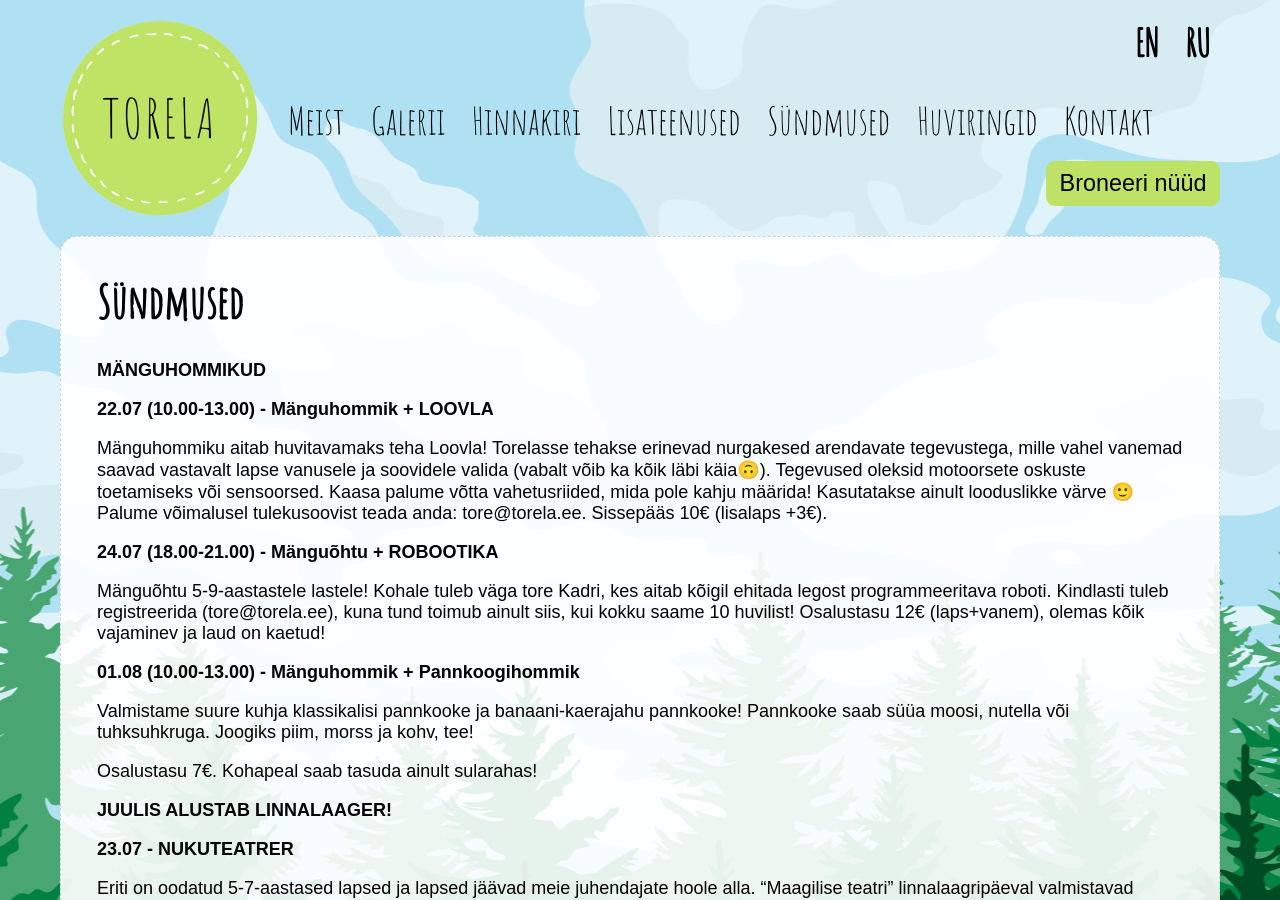
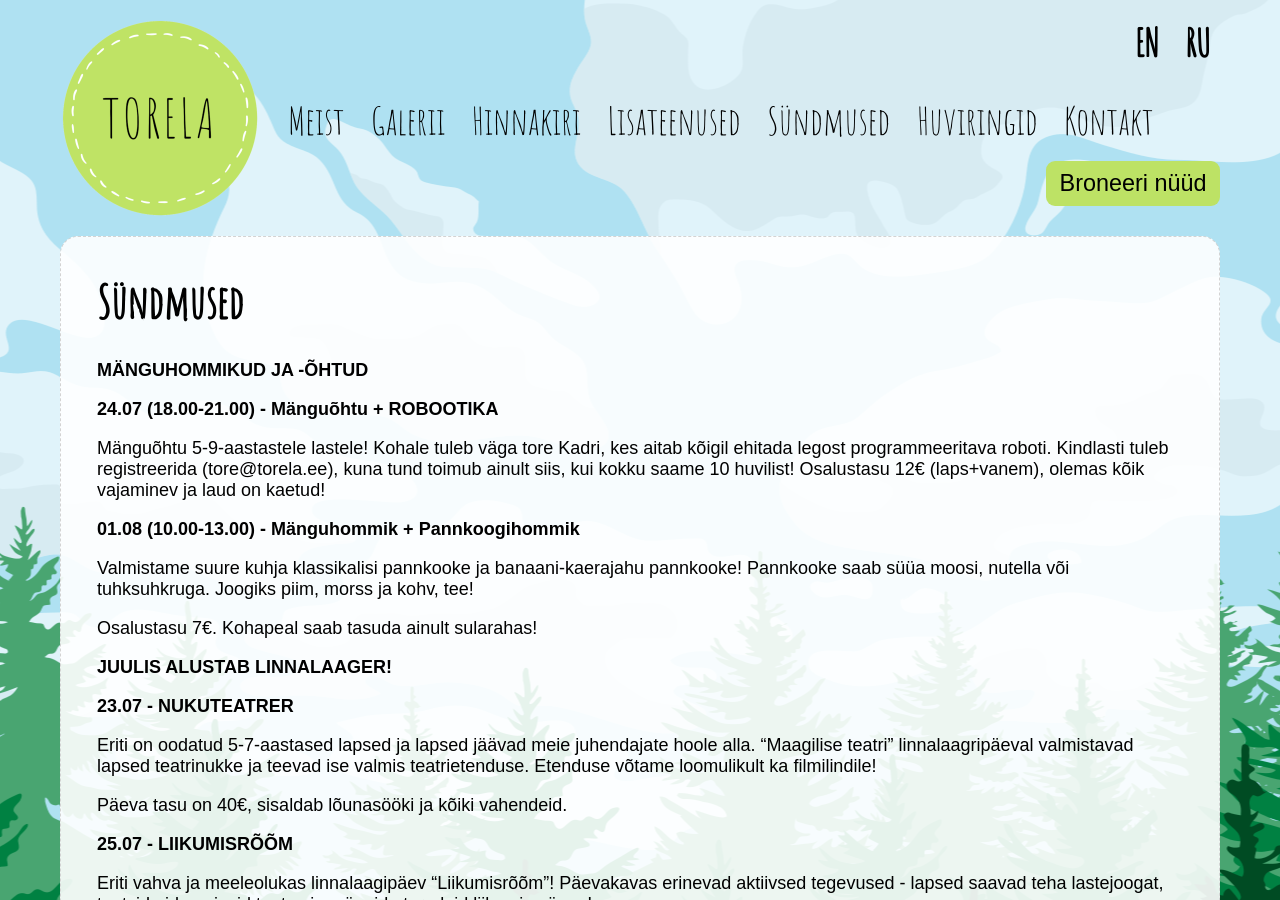
Before and after one commit to mypsik/torela, a Jekyll site: the page built from syndmused/index.md, in a window 1280 px wide and 900 px high. Built offline with Jekyll 4.4.1, drawn with Linux system fonts in a browser that asks for light colours.

Commit message:
Update index.md

```diff
--- a/syndmused/index.md
+++ b/syndmused/index.md
@@ -7,11 +7,7 @@ en: /en/events/
 ru: /ru/events/
 ---
 
-**MÄNGUHOMMIKUD**
-
-**22.07 (10.00-13.00) - Mänguhommik + LOOVLA**
-
-Mänguhommiku aitab huvitavamaks teha Loovla! Torelasse tehakse erinevad nurgakesed arendavate tegevustega, mille vahel vanemad saavad vastavalt lapse vanusele ja soovidele valida (vabalt võib ka kõik läbi käia🙃). Tegevused oleksid motoorsete oskuste toetamiseks või sensoorsed. Kaasa palume võtta vahetusriided, mida pole kahju määrida! Kasutatakse ainult looduslikke värve 🙂 Palume võimalusel tulekusoovist teada anda: tore@torela.ee. Sissepääs 10€ (lisalaps +3€).
+**MÄNGUHOMMIKUD JA -ÕHTUD**
 
 **24.07 (18.00-21.00) - Mänguõhtu + ROBOOTIKA**
 
```
